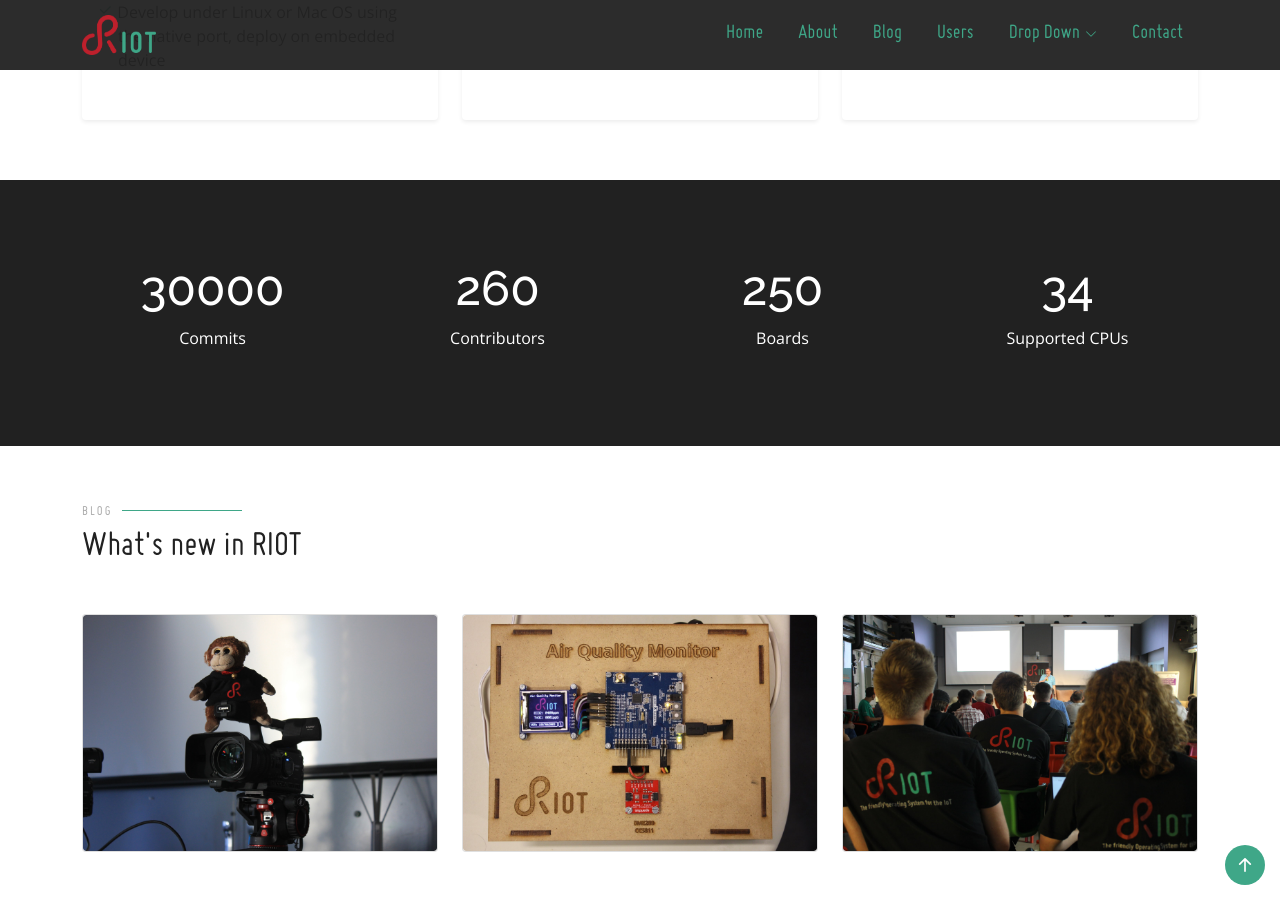
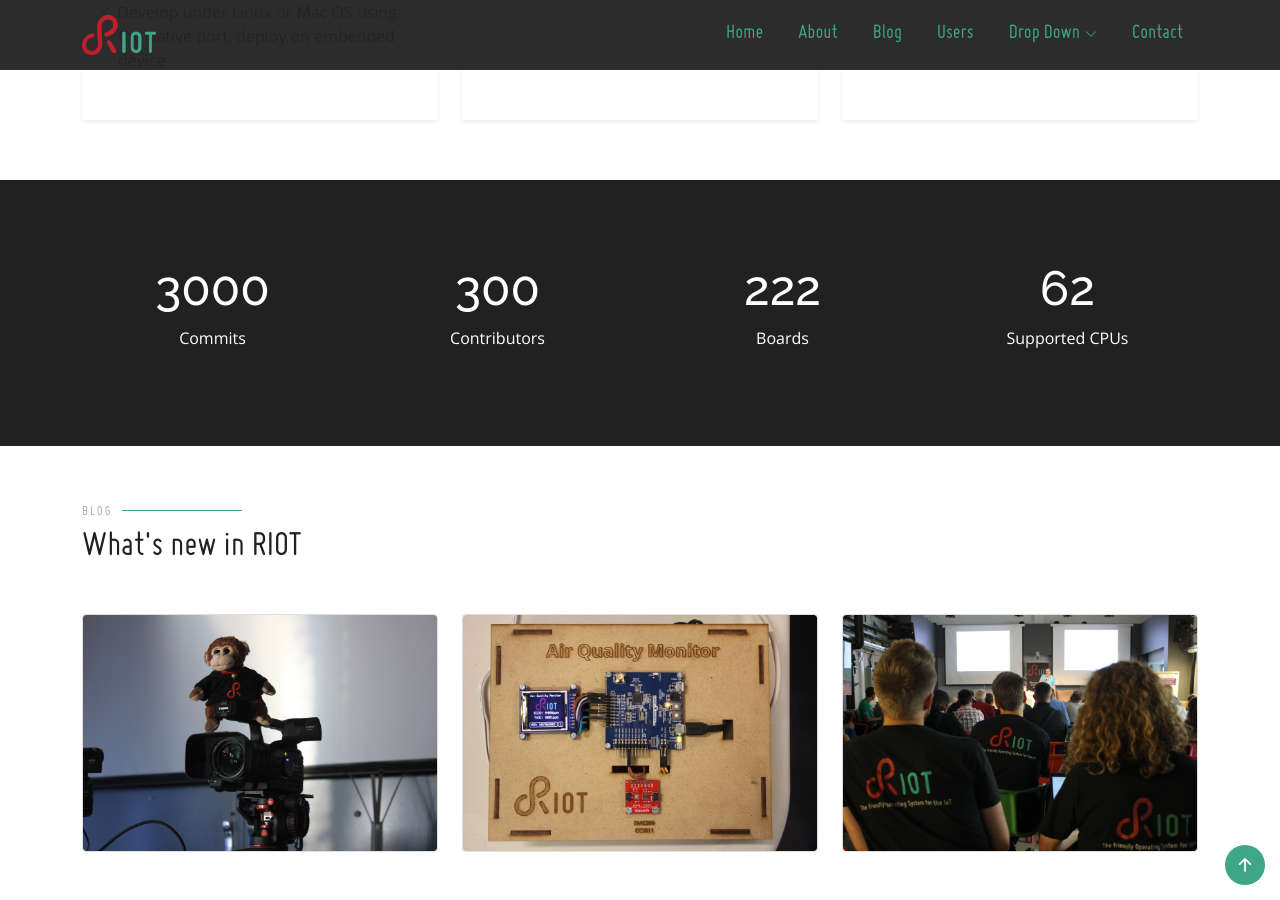
Before and after one commit to RIOT-OS/riot-os.org, a Jekyll site: the page built from index.html, in a window 1280 px wide and 900 px high, scrolled down 1524 px. Built offline with Jekyll 4.4.1, drawn with Linux system fonts in a browser that asks for light colours; nearby versions of some CDN libraries; some web fonts are replaced; comment, search, counter and statistics services are not loaded.

Commit message:
index: use riot_stats data

```diff
--- /dev/null
+++ b/_data/riot_stats.yml
@@ -0,0 +1,5 @@
+# stub content, to be updated during deployment
+boards: 222
+commits: 3000
+cpus: 62
+contributors: 300
--- a/index.html
+++ b/index.html
@@ -152,19 +152,19 @@
 
         <div class="row" data-aos="fade-up" data-aos-id="countUp">
           <div class="col-md-3 col-12 text-center">
-            <h2 class="count">30000</h2>
+            <h2 class="count">{{ site.data.riot_stats.commits }}</h2>
             <p>Commits</p>
           </div>
           <div class="col-md-3 col-12 text-center">
-            <h2 class="count"> 260 </h2>
+            <h2 class="count"> {{ site.data.riot_stats.contributors }} </h2>
             <p>Contributors</p>
           </div>
           <div class="col-md-3 col-12 text-center">
-            <h2 class="count"> 250 </h2>
+            <h2 class="count"> {{ site.data.riot_stats.boards }} </h2>
             <p>Boards</p>
           </div>
           <div class="col-md-3 col-12 text-center">
-            <h2> 34 </h2>
+            <h2 class="count"> {{ site.data.riot_stats.cpus }} </h2>
             <p>Supported CPUs</p>
           </div>
         </div>
```
